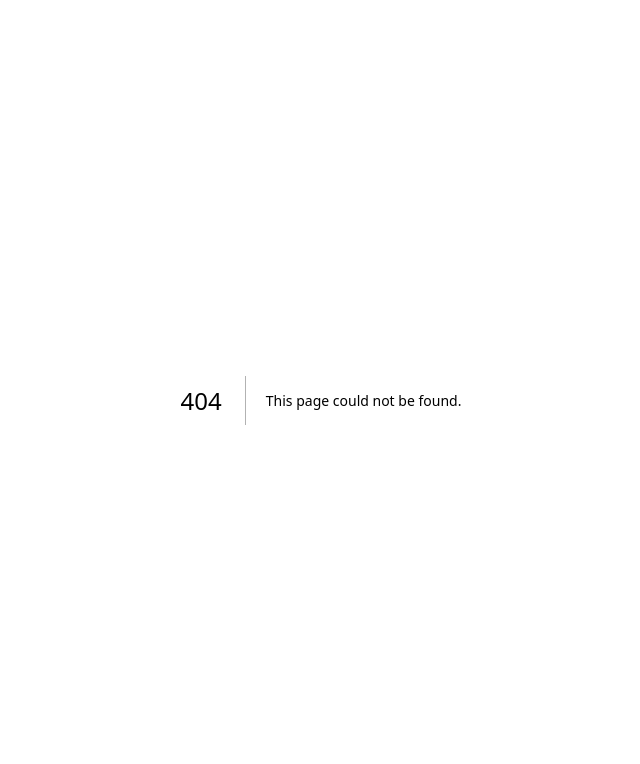
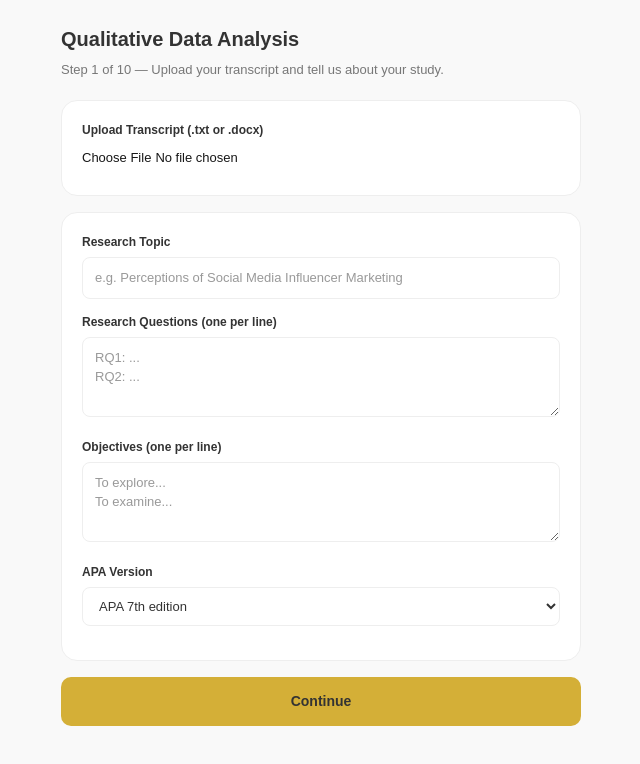
Before and after one commit to talabioluwatobi93-researchsuite/Vertex-researchsuites-, a Next.js app in the folder vertex-researchsuites/: page /qualitative-analysis in a window 1280 px wide. Before the commit this address had no page. Shown: the top 764 px of the page, without its empty margins (319-959 px from the left). Built offline with nearby package versions, Linux system fonts and the light colour scheme; no server answers.

Commit message:
Fix: restore missing Qualitative Analysis Step 1 page (was causing 404)

```diff
--- /dev/null
+++ b/vertex-researchsuites/app/qualitative-analysis/page.tsx
@@ -0,0 +1,183 @@
+'use client'
+import { useState } from 'react'
+import { useRouter } from 'next/navigation'
+import { createClient } from '@supabase/supabase-js'
+
+const supabase = createClient(
+  process.env.NEXT_PUBLIC_SUPABASE_URL!,
+  process.env.NEXT_PUBLIC_SUPABASE_PUBLISHABLE_KEY!
+)
+
+export default function QualitativeUploadPage() {
+  const router = useRouter()
+
+  const [file, setFile] = useState<File | null>(null)
+  const [fileName, setFileName] = useState('')
+  const [extracting, setExtracting] = useState(false)
+  const [saving, setSaving] = useState(false)
+  const [errorMsg, setErrorMsg] = useState('')
+
+  const [topic, setTopic] = useState('')
+  const [researchQuestions, setResearchQuestions] = useState('')
+  const [objectives, setObjectives] = useState('')
+  const [apaVersion, setApaVersion] = useState('7th edition')
+
+  const handleFileChange = (e: React.ChangeEvent<HTMLInputElement>) => {
+    const f = e.target.files?.[0]
+    if (!f) return
+    setFile(f)
+    setFileName(f.name)
+    setErrorMsg('')
+  }
+
+  async function extractText(): Promise<string | null> {
+    if (!file) return null
+
+    if (file.name.toLowerCase().endsWith('.txt')) {
+      return await file.text()
+    }
+
+    if (file.name.toLowerCase().endsWith('.docx')) {
+      setExtracting(true)
+      const formData = new FormData()
+      formData.append('file', file)
+      const res = await fetch('/api/qualitative-analysis/parse-docx', {
+        method: 'POST',
+        body: formData
+      })
+      const data = await res.json()
+      setExtracting(false)
+      if (!res.ok) {
+        setErrorMsg(data.error || 'Could not read this .docx file.')
+        return null
+      }
+      return data.text
+    }
+
+    setErrorMsg('Please upload a .txt or .docx file.')
+    return null
+  }
+
+  const handleSubmit = async () => {
+    if (!file) {
+      setErrorMsg('Please upload your transcript file first.')
+      return
+    }
+    if (!topic.trim() || !researchQuestions.trim() || !objectives.trim()) {
+      setErrorMsg('Please fill in your Topic, Research Questions, and Objectives.')
+      return
+    }
+
+    setErrorMsg('')
+    const transcriptText = await extractText()
+    if (!transcriptText) return
+
+    if (transcriptText.trim().length < 50) {
+      setErrorMsg('This transcript looks too short. Please check your file and try again.')
+      return
+    }
+
+    setSaving(true)
+
+    const { data: userData } = await supabase.auth.getUser()
+
+    const research_framework = {
+      topic: topic.trim(),
+      researchQuestions: researchQuestions.split('\n').map((s) => s.trim()).filter(Boolean),
+      objectives: objectives.split('\n').map((s) => s.trim()).filter(Boolean),
+      apaVersion
+    }
+
+    const { data, error } = await supabase
+      .from('qualitative_analysis_sessions')
+      .insert({
+        user_id: userData?.user?.id,
+        status: 'uploaded',
+        file_name: fileName,
+        raw_transcript: transcriptText,
+        research_framework
+      })
+      .select('id')
+      .single()
+
+    setSaving(false)
+
+    if (error || !data) {
+      setErrorMsg('Something went wrong saving your submission. Please try again.')
+      return
+    }
+
+    router.push(`/qualitative-analysis/${data.id}/review`)
+  }
+
+  const inputStyle: React.CSSProperties = {
+    width: '100%',
+    padding: '10px 12px',
+    borderRadius: '8px',
+    border: '1px solid #EEEEEE',
+    fontSize: '13px',
+    color: '#333333',
+    marginBottom: '14px',
+    boxSizing: 'border-box',
+    fontFamily: 'inherit'
+  }
+
+  const labelStyle: React.CSSProperties = {
+    color: '#333333',
+    fontSize: '12px',
+    fontWeight: 600,
+    marginBottom: '6px',
+    display: 'block'
+  }
+
+  return (
+    <div style={{ backgroundColor: '#F9F9F9', minHeight: '100vh', padding: '24px 20px' }}>
+      <div style={{ maxWidth: '520px', margin: '0 auto' }}>
+        <h1 style={{ color: '#333333', fontSize: '20px', fontWeight: 700, marginBottom: '6px' }}>
+          Qualitative Data Analysis
+        </h1>
+        <p style={{ color: '#777777', fontSize: '13px', marginBottom: '20px' }}>
+          Step 1 of 10 &mdash; Upload your transcript and tell us about your study.
+        </p>
+
+        <div style={{ backgroundColor: '#ffffff', borderRadius: '16px', padding: '20px', border: '1px solid #EEEEEE', marginBottom: '16px' }}>
+          <label style={labelStyle}>Upload Transcript (.txt or .docx)</label>
+          <input type="file" accept=".txt,.docx" onChange={handleFileChange} style={{ fontSize: '13px', marginBottom: '8px' }} />
+          {fileName && <p style={{ color: '#777777', fontSize: '12px', margin: 0 }}>Selected: {fileName}</p>}
+          {extracting && <p style={{ color: '#D4AF37', fontSize: '12px', marginTop: '8px' }}>Reading your document...</p>}
+        </div>
+
+        <div style={{ backgroundColor: '#ffffff', borderRadius: '16px', padding: '20px', border: '1px solid #EEEEEE', marginBottom: '16px' }}>
+          <label style={labelStyle}>Research Topic</label>
+          <input style={inputStyle} type="text" value={topic} onChange={(e) => setTopic(e.target.value)} placeholder="e.g. Perceptions of Social Media Influencer Marketing" />
+
+          <label style={labelStyle}>Research Questions (one per line)</label>
+          <textarea style={{ ...inputStyle, minHeight: '80px' }} value={researchQuestions} onChange={(e) => setResearchQuestions(e.target.value)} placeholder={"RQ1: ...\nRQ2: ..."} />
+
+          <label style={labelStyle}>Objectives (one per line)</label>
+          <textarea style={{ ...inputStyle, minHeight: '80px' }} value={objectives} onChange={(e) => setObjectives(e.target.value)} placeholder={"To explore...\nTo examine..."} />
+
+          <label style={labelStyle}>APA Version</label>
+          <select style={inputStyle} value={apaVersion} onChange={(e) => setApaVersion(e.target.value)}>
+            <option value="7th edition">APA 7th edition</option>
+            <option value="6th edition">APA 6th edition</option>
+          </select>
+        </div>
+
+        {errorMsg && (
+          <div style={{ backgroundColor: '#FDEDEC', borderRadius: '12px', padding: '14px', marginBottom: '16px' }}>
+            <p style={{ color: '#C0392B', fontSize: '13px', margin: 0 }}>{errorMsg}</p>
+          </div>
+        )}
+
+        <button
+          onClick={handleSubmit}
+          disabled={saving || extracting}
+          style={{ width: '100%', backgroundColor: '#D4AF37', color: '#333333', border: 'none', borderRadius: '10px', padding: '14px', fontSize: '14px', fontWeight: 700, cursor: 'pointer' }}
+        >
+          {saving ? 'Saving...' : extracting ? 'Reading file...' : 'Continue'}
+        </button>
+      </div>
+    </div>
+  )
+}
```
